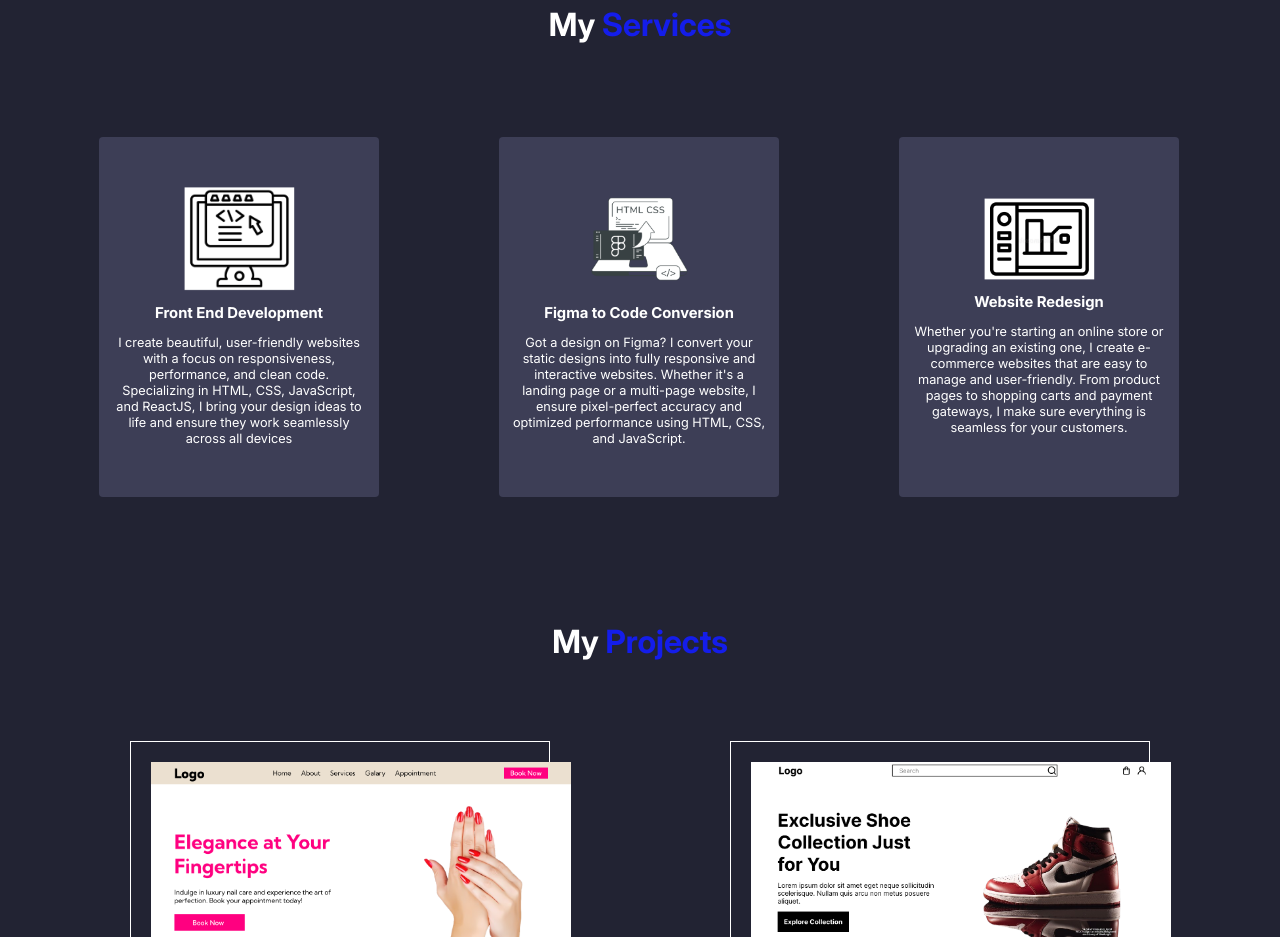
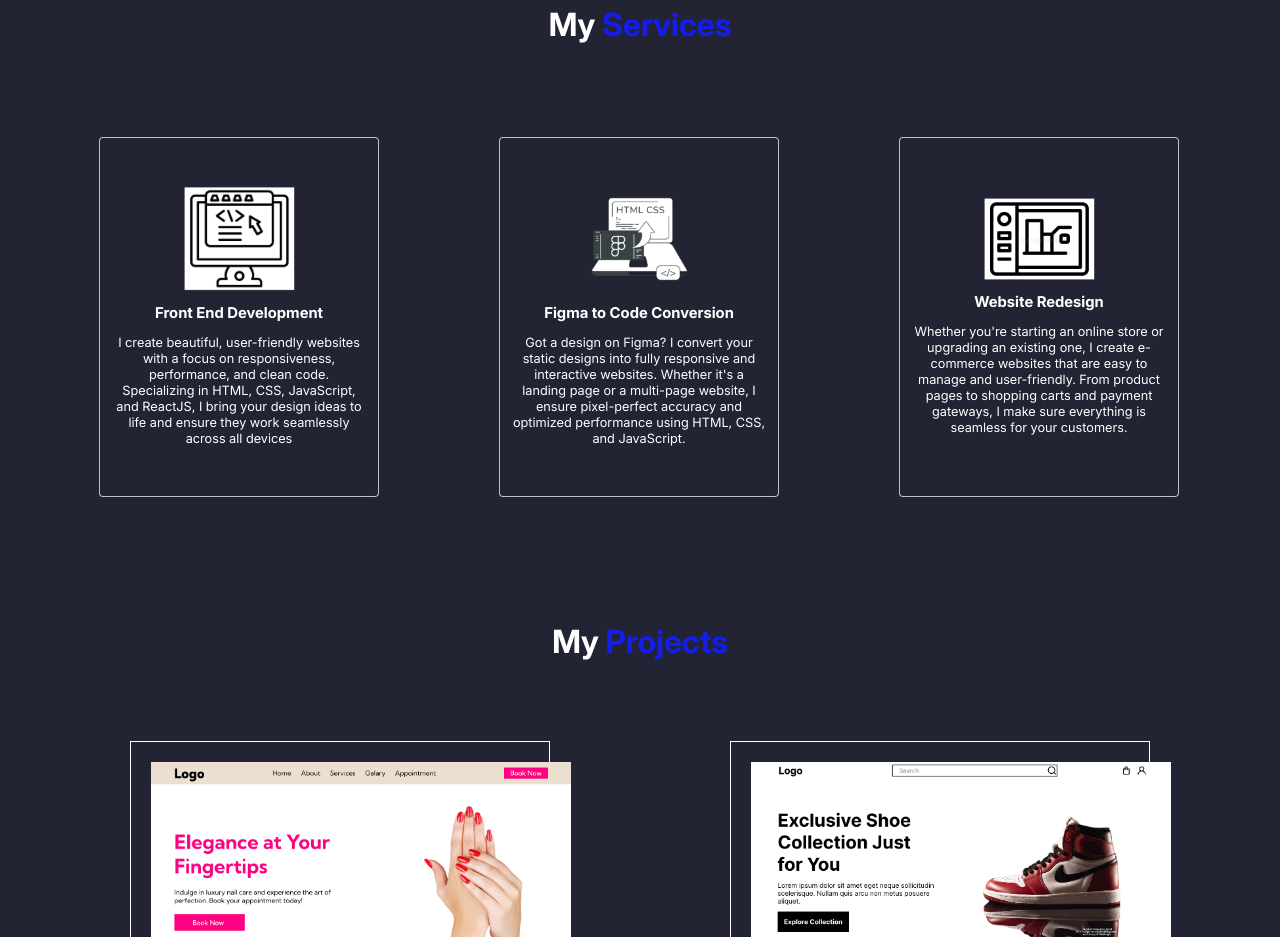
Before and after one commit to ruttogit/dennis-rutto-portforlio, a React (Create React App) app: page / in a window 1280 px wide. Shown: the part 1820-2757 px from the top of the page. Built offline with nearby package versions, Linux system fonts and the light colour scheme.

Commit message:
added weather app project

```diff
--- a/src/components/About/About.jsx
+++ b/src/components/About/About.jsx
@@ -25,7 +25,7 @@ function About() {
             <div className="right-about">
                 <div className="about-title"><h1>About</h1><h1 className='special'>Me</h1></div>
                 <p>I am passionate about creating dynamic, interactive web experiences with a focus on clean, efficient code. With a strong foundation in HTML, CSS, JavaScript, and ReactJS, I’ve worked on a range of projects, from landing pages to more complex e-commerce websites and web applications.
-                In addition to my development skills, I’m pursuing a degree in Information Technology, where I’ve gained hands-on experience with troubleshooting, networking, and general IT tasks. This background has enhanced my ability to approach challenges from multiple angles.</p>
+                In addition to my development skills, I’m pursuing Information Technology course, where I’ve gained hands-on experience with troubleshooting, networking, and general IT tasks. This background has enhanced my ability to approach challenges from multiple angles.</p>
             </div>
         </div>
     </div>
--- a/src/components/Services/Services.css
+++ b/src/components/Services/Services.css
@@ -16,7 +16,8 @@
 .card{
     max-width: 350px;
     min-height: 450px;
-    background: #3D3E56;
+    background: transparent;
+    border: 1px solid #ffffff;
     display: flex;
     flex-direction: column;
     justify-content: center;
--- a/src/data.js
+++ b/src/data.js
@@ -54,7 +54,7 @@ export const projects = [
     {
         id: 4,
         image: weather,
-        link: '#',
-        codeLink: '#'
+        link: 'https://dennis-weather-app.netlify.app/',
+        codeLink: 'https://github.com/ruttogit/weather-app.git'
     }
 ]
```
Also changed, not shown: src/images/weather.png.
